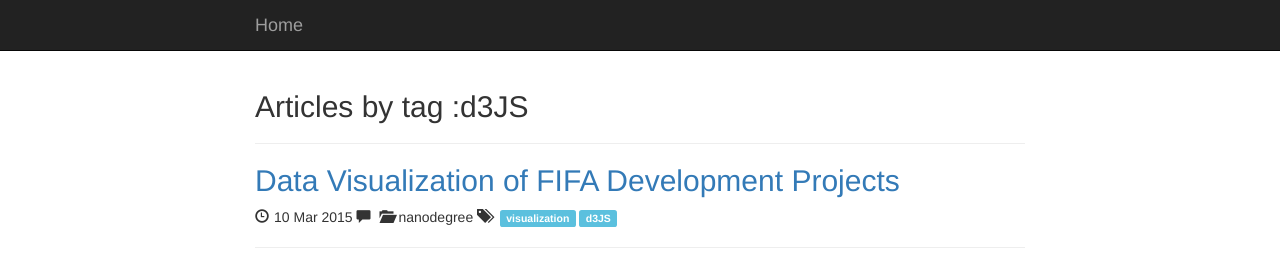
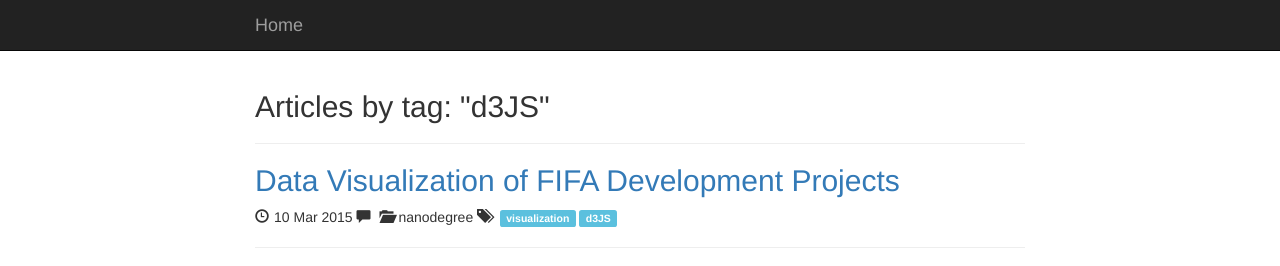
Before and after one commit to alexbra/alexbra.github.io, a Jekyll site: the page built from tag/d3JS.md, in a window 1280 px wide. Shown: the top 266 px of the page. Built offline with Jekyll 4.4.1, drawn with Linux system fonts in a browser that asks for light colours; comment, search, counter and statistics services are not loaded.

```diff
--- a/_includes/header.html
+++ b/_includes/header.html
@@ -9,7 +9,7 @@
     <meta name="description" content="">
     <meta name="author" content="">
 
-    <title>Alex Brazhenko portfolio blog</title>
+    <title>Data is... blog about my journey in Data Analysis</title>
 
     <!-- Bootstrap Core CSS -->
     <link href="{{ site.baseurl }}css/bootstrap.min.css" rel="stylesheet">
--- a/_layouts/blog_by_tag.html
+++ b/_layouts/blog_by_tag.html
@@ -1,7 +1,7 @@
 ---
 layout: default
 ---
-<h1>Articles by tag :{{ page.tag }}</h1>
+<h1>Articles by tag: "{{ page.tag }}"</h1>
 <hr>
 <div>
     {% if site.tags[page.tag] %}
```
